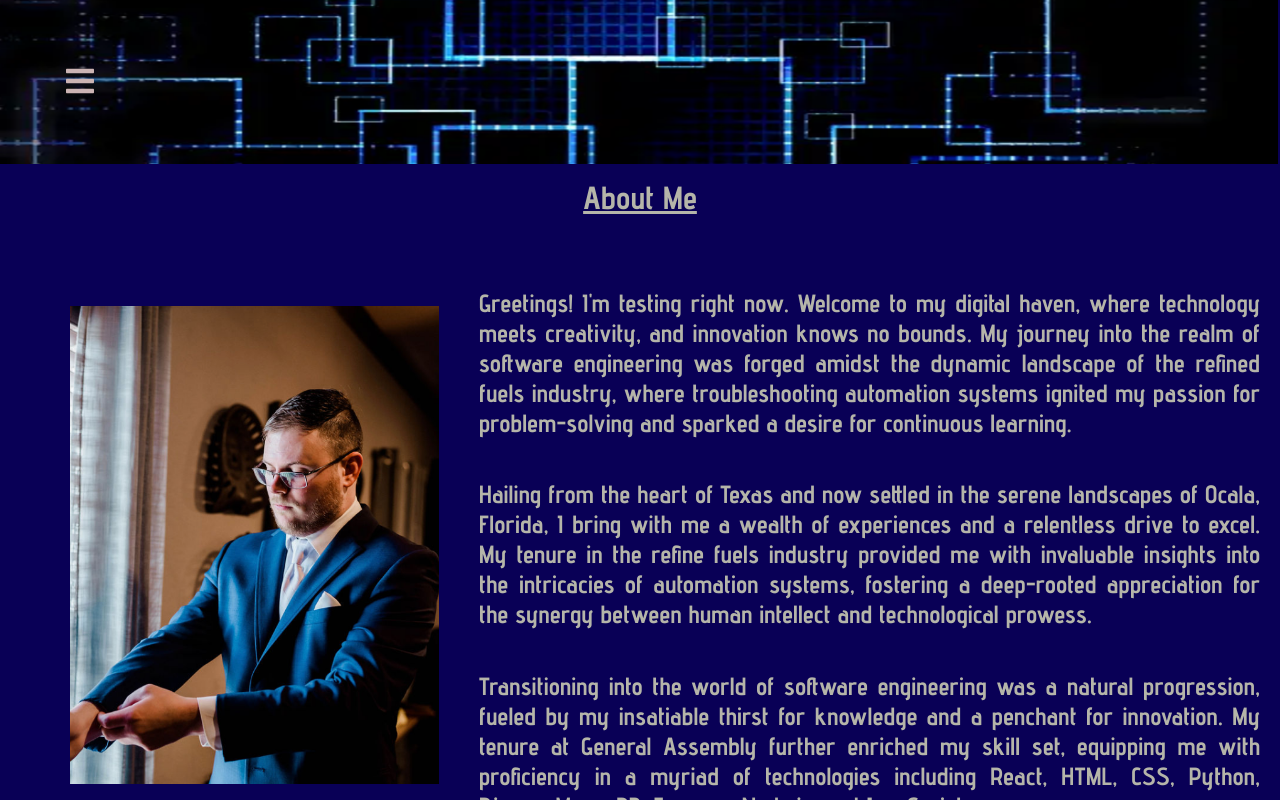
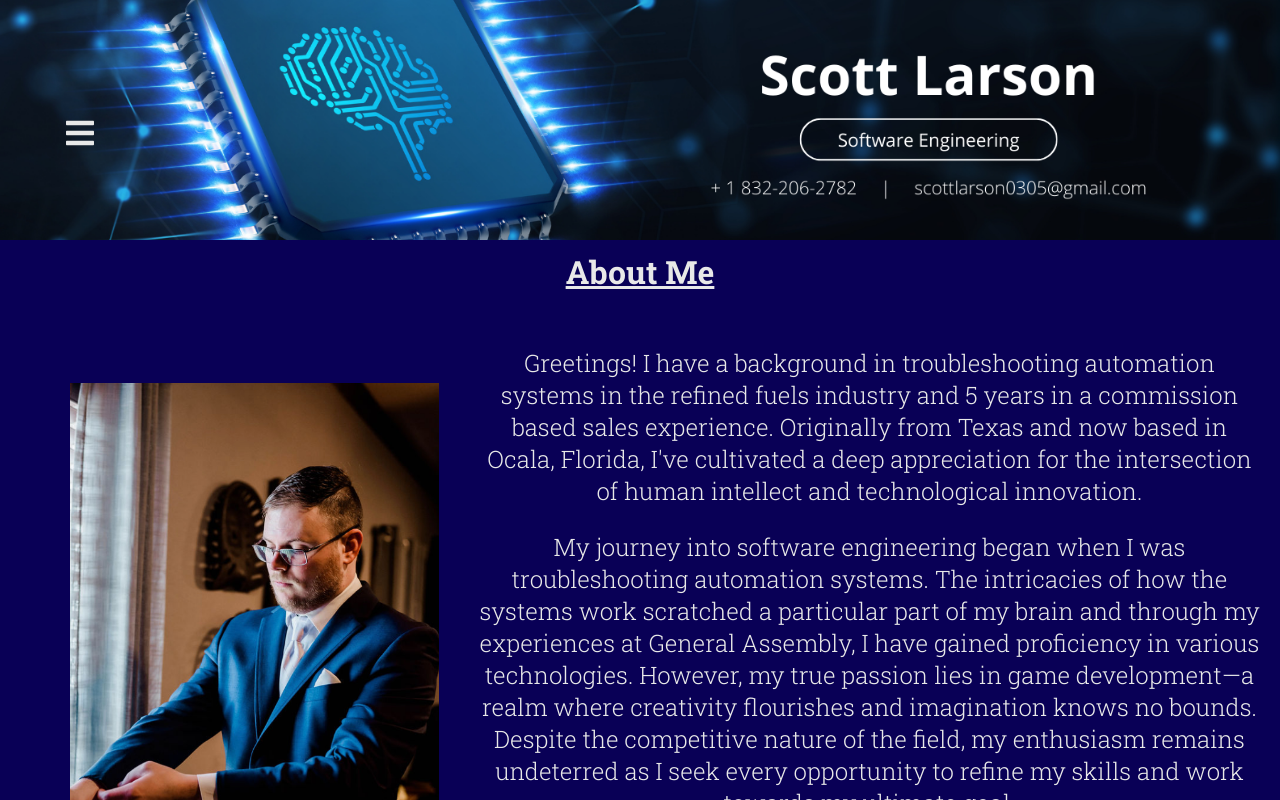
Before and after one commit to larsonscott89/Scott-Larson-Software-Engineer, a React (Vite) app in the folder Personal-Website/: page /aboutme in a window 1280 px wide. Shown: the top 800 px of the page. Built offline with nearby package versions, Linux system fonts and the light colour scheme.

Commit message:
portfolio changes

```diff
--- a/Personal-Website/index.html
+++ b/Personal-Website/index.html
@@ -7,6 +7,10 @@
     <link rel="preconnect" href="https://fonts.googleapis.com">
     <link rel="preconnect" href="https://fonts.gstatic.com" crossorigin>
     <link href="https://fonts.googleapis.com/css2?family=Advent+Pro:ital,wght@0,100..900;1,100..900&family=Cinzel:wght@400..900&family=Zilla+Slab:ital,wght@0,300;0,400;0,500;0,600;0,700;1,300;1,400;1,500;1,600;1,700&display=swap" rel="stylesheet">
+
+    <link rel="preconnect" href="https://fonts.googleapis.com">
+    <link rel="preconnect" href="https://fonts.gstatic.com" crossorigin>
+    <link href="https://fonts.googleapis.com/css2?family=Roboto+Slab:wght@100..900&display=swap" rel="stylesheet">
 
     <meta name="viewport" content="width=device-width, initial-scale=1.0" />
     <title>Scott Larson | Software Engineer</title>
--- a/Personal-Website/src/App.css
+++ b/Personal-Website/src/App.css
@@ -1,12 +1,14 @@
 body {
   background-color: rgb(9, 0, 86);
-  font-family: 'Advent Pro';
+  font-family: 'Roboto Slab', serif;
+  font-weight: 300;
+  font-style: normal;
   width: 100%;
   height: 100%;
   margin-left: 0px;
   margin-top: 0px;
   margin-bottom: 0px;
-  color: rgb(181, 181, 169);
+  color: rgb(232, 232, 232);
 }
 
 .card-spotlight-effect {
@@ -32,21 +34,6 @@ body {
         margin-top: -40px;
       }
 
-      .user-signed-in {
-        display: flex;
-      }
-
-      .signout-button {
-        border-radius: 5px;
-      }
-
-      .signout-button, .welcome-message {
-        display: flex;
-        flex-direction: column;
-        padding: 5px;
-        margin-right: 15px;
-      }
-
       .headshot{
         height: 50vh;
         width: 20vw;
@@ -64,16 +51,10 @@ body {
         margin-top: 90px;
       }
 
-      .full-name {
-        display: flex;
-        font-size: 56px;
-        margin-top: -50px;
-      }
-
       .brand-statement {
         display: flex;
         width: 85vw;
-        font-size: 24px;
+        font-size: 26px;
         margin-top: -10px;
       }
 
@@ -97,13 +78,14 @@ body {
         align-items: flex-start;
         margin-top: 30px;
         margin-left: 50px;
-        font-size: 30px;
+        font-size: 24px;
+        font-weight: 300;
       }
 
       .about-me-main {
         flex: 0 0 60%;
         margin-right: 20px;
-        text-align: justify;
+        text-align: center;
       }
 
       .headshot {
@@ -130,7 +112,7 @@ body {
         flex-direction: column;
         justify-content: center;
         text-align: center;
-        font-size: 28px;
+        font-size: 24px;
         margin-bottom: 5px;
       }
 
@@ -154,7 +136,7 @@ body {
         flex: 0 0 35%;
         margin-top: -40px;
         margin-right: 20px;
-        font-size: 24px;
+        font-size: 22px;
       }
 
       .swiper-container {
@@ -241,6 +223,10 @@ body {
         height: 1px;
         background-color: rgba(181, 181, 169, 0.5);
         margin: 20px 0;
+      }
+
+      .git-link {
+        color: #007bff;
       }
 /* Footer */
       footer {
--- a/Personal-Website/src/components/AboutMe.jsx
+++ b/Personal-Website/src/components/AboutMe.jsx
@@ -7,17 +7,11 @@ export default function AboutMe () {
       <div className='aboutme-container'>
         <img className='headshot' src={Headshot} alt='Headshot'/>
         <div>
-          <h5 className='about-me-main'>Greetings! I'm testing right now. Welcome to my digital haven, where technology meets creativity, and innovation knows no bounds. My journey into the realm of software engineering was forged amidst the dynamic landscape of the refined fuels industry, where troubleshooting automation systems ignited my passion for problem-solving and sparked a desire for continuous learning.</h5>
+          <p className='about-me-main'>Greetings! I have a background in troubleshooting automation systems in the refined fuels industry and 5 years in a commission based sales experience. Originally from Texas and now based in Ocala, Florida, I've cultivated a deep appreciation for the intersection of human intellect and technological innovation.</p>
 
-          <h5 className='about-me-main'>Hailing from the heart of Texas and now settled in the serene landscapes of Ocala, Florida, I bring with me a wealth of experiences and a relentless drive to excel. My tenure in the refine fuels industry provided me with invaluable insights into the intricacies of automation systems, fostering a deep-rooted appreciation for the synergy between human intellect and technological prowess.</h5>
+          <p className='about-me-main'>My journey into software engineering began when I was troubleshooting automation systems. The intricacies of how the systems work scratched a particular part of my brain and through my experiences at General Assembly, I have gained proficiency in various technologies. However, my true passion lies in game development—a realm where creativity flourishes and imagination knows no bounds. Despite the competitive nature of the field, my enthusiasm remains undeterred as I seek every opportunity to refine my skills and work towards my ultimate goal.</p>
 
-          <h5 className='about-me-main'>Transitioning into the world of software engineering was a natural progression, fueled by my insatiable thirst for knowledge and a penchant for innovation. My tenure at General Assembly further enriched my skill set, equipping me with proficiency in a myriad of technologies including React, HTML, CSS, Python, Django, MongoDB, Express, Node.js, and JavaScript.</h5>
-
-          <h5 className='about-me-main'>But my journey doesn't stop there. Beyond the realm of traditional software development, I harbor a fervent passion for game development—a realm where creativity knows no bounds and imagination takes flight. While I understand the importance of gaining experience in this competitive field, my enthusiasm remains undeterred, driving me to pursue every opportunity to hone my craft and make strides towards realizing my aspirations.</h5>
-
-          <h5 className='about-me-main'>In every endeavor I undertake, whether it's crafting intuitive user interfaces or delving into the depths of algorithmic complexities, my commitment to excellence remains unwavering. I thrive on challenges, viewing each obstacle as an opportunity for growth and refinement. My ultimate goal is to leverage my skills and expertise to create transformative experiences that resonate with users and leave a lasting impact on the world.</h5>
-
-          <h5 className='about-me-main'>Join me on this exhilarating journey as we push the boundaries of what's possible, embrace innovation, and pave the way for a future where technology serves as a catalyst for positive change. Together, let's embark on a voyage of discovery, collaboration, and boundless potential.</h5>
+          <p className='about-me-main'>In every project, whether it's crafting intuitive user interfaces or delving into algorithmic complexities, I am committed to excellence. Challenges are viewed as opportunities for growth, and my aspiration is to leverage my skills to create transformative gaming experiences that resonate with users and make a lasting impact on the world. Join me as we explore the frontiers of technology, embrace innovation, and embark on a journey of discovery and collaboration towards a future where gaming serves as a catalyst for positive change.</p>
         </div>
       </div>
     </div>
--- a/Personal-Website/src/components/ContactMe.jsx
+++ b/Personal-Website/src/components/ContactMe.jsx
@@ -4,8 +4,6 @@ export default function ContactMe() {
   return (
     <div className="contact-page">
       <h1>Welcome to my Contact Page!</h1>
-      <p>Thank you for considering me for a position at your company.</p>
-      <p>I'm excited to discuss potential opportunities with you.</p>
       <div className="meeting-options">
         <p>If you'd like to schedule a meeting with me, please use the following link:</p>
         <a href="https://calendly.com/scottlarson0305/30min" target="_blank" rel="noopener noreferrer">
--- a/Personal-Website/src/components/Header.jsx
+++ b/Personal-Website/src/components/Header.jsx
@@ -1,11 +1,13 @@
 import Nav from './Nav'
-import HeaderImg from '../assets/Header Background.png'
+import HeaderImg from '../assets/Header Banner.png'
 
 export default function Header() {
   return (
     <div className='header'>
-      <img className='header-img' src={HeaderImg}/>
-      <Nav />
+      <div className='header-img'>
+        <img src={HeaderImg}/>
+        <Nav />
+      </div>
     </div>
   )
 }
--- a/Personal-Website/src/components/Home.jsx
+++ b/Personal-Website/src/components/Home.jsx
@@ -3,8 +3,7 @@ import Homephoto from '../assets/PersonalWebsite:homephoto.png'
 export default function Home () {
   return(
     <div className='home-container'>
-      <h1 className='full-name'> Scott Larson </h1>
-      <h5 className='brand-statement'> I am a Software Engineer who has a passion for creating and developing products for the average user. My previous careers in sales and the refined fuels industry helped me to develop a strong aptitude for problem solving, critical thinking, and leadership. My curiosity for learning and passion for coding has driven me to create programs that help people in their everyday lives. </h5>
+      <p className='brand-statement'> I am a Software Engineer who has a passion for creating and developing products for the average user. My previous careers in sales and the refined fuels industry helped me to develop a strong aptitude for problem solving, critical thinking, and leadership. My curiosity for learning and passion for coding has driven me to create programs that help people in their everyday lives. </p>
       <img className='home-photo' src={Homephoto} alt='Home Page Photo'/>
     </div>
   )
--- a/Personal-Website/src/styles/Nav.css
+++ b/Personal-Website/src/styles/Nav.css
@@ -1,8 +1,23 @@
+.header {
+  background-size: cover;
+  background-position: center;
+  background-repeat: no-repeat;
+  height: 30vh;
+  width: 100%;
+  overflow: hidden;
+}
+
+.header-img img {
+  height: 40vh;
+  width: 100%;
+  max-width: 100%;
+  margin-top: -40px;
+  object-fit: cover;
+}
+
 .header-img {
-  height: 28vh;
-  width: 103vw;
-  margin-top: -60px;
-  margin-left: -40px;
+  height: 22vh;
+  width: 100vw;
 }
 
 .navbar {
@@ -13,11 +28,11 @@
 }
 
 .menu-bars {
-  margin-top: -10.5rem;
+  margin-top: -18.5rem;
   margin-left: 4rem;
   font-size: 2rem;
   background: none;
-  color: #ccb4b4;
+  color: rgb(232, 232, 232);
 }
 
 .close-button {
@@ -25,7 +40,7 @@
   margin-left: 6rem;
   font-size: 2rem;
   background: none;
-  color: #ccb4b4;
+  color: rgb(232, 232, 232);
 }
 
 .nav-menu {
@@ -55,7 +70,7 @@
   margin-bottom: 10px;
   height: 60px;
   width: 100%;
-  color: #ccb4b4;
+  color: rgb(232, 232, 232);
   text-decoration: none;
   font-size: 26px;
 }
@@ -106,7 +121,7 @@
     margin-left: 2rem;
     font-size: 2rem;
     background: none;
-    color: #ccb4b4;
+    color: rgb(232, 232, 232);
   }
 
   .close-button {
@@ -114,7 +129,7 @@
     margin-left: 2rem;
     font-size: 2rem;
     background: none;
-    color: #ccb4b4;
+    color: rgb(232, 232, 232);
   }
 
   .nav-menu {
@@ -144,7 +159,7 @@
     margin-bottom: 10px;
     height: 60px;
     width: 100%;
-    color: #ccb4b4;
+    color: rgb(232, 232, 232);
     text-decoration: none;
     font-size: 16px;
   }
```
Also changed, not shown: Personal-Website/src/components/Projects.jsx (+12 -12 lines), Personal-Website/src/assets/Header Banner.png (added).
